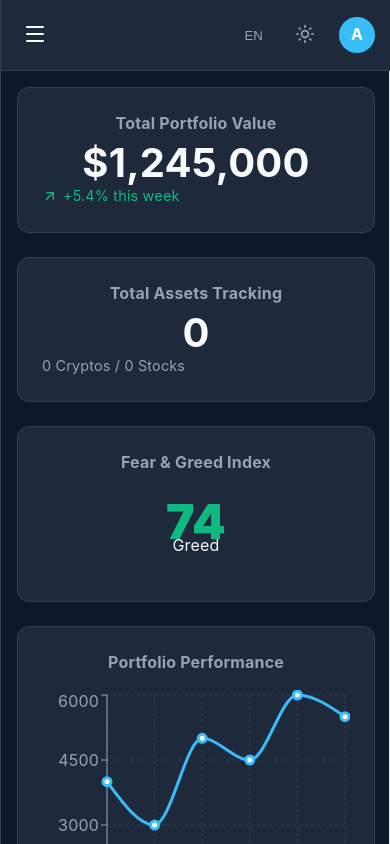
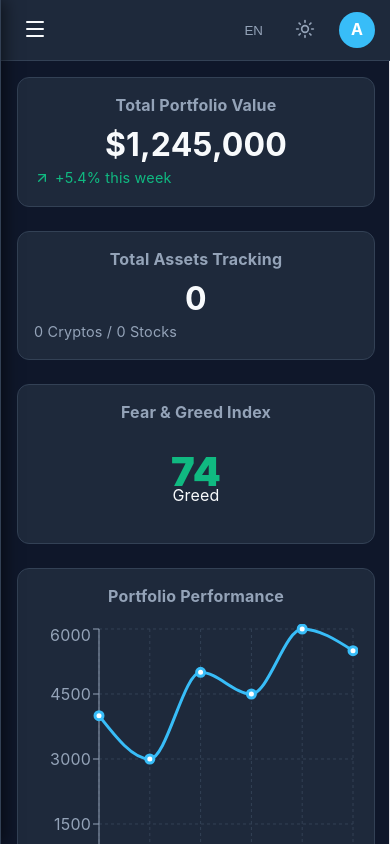
Before and after one commit to TrillionaireViier/trading_wen, a React (Vite) app: page / in a window 390 px wide. Built offline with nearby package versions, Linux system fonts and the light colour scheme.

Commit message:
Add responsive design for mobile

```diff
--- a/src/App.css
+++ b/src/App.css
@@ -266,15 +266,55 @@ body {
 .notification-toast.error { border-left: 4px solid var(--danger-color); }
 @keyframes slideIn { from { transform: translateX(100%); opacity: 0; } to { transform: translateX(0); opacity: 1; } }
 
-/* Mobile */
-.mobile-menu, .mobile-close { display: none; background: transparent; border: none; color: var(--text-primary); cursor: pointer;}
+/* Mobile & Tablet Adaptiveness */
+.mobile-menu, .mobile-close { display: none; background: transparent; border: none; color: var(--text-primary); cursor: pointer; }
+
+@media(max-width: 1024px) {
+  .dashboard-grid { grid-template-columns: repeat(auto-fit, minmax(280px, 1fr)); }
+  .settings-grid { grid-template-columns: 1fr; }
+}
+
 @media(max-width: 768px) {
   .hidden-mobile { display: none !important; }
   .mobile-menu, .mobile-close { display: block; }
-  .sidebar { position: fixed; top: 0; left: -260px; height: 100vh; }
+
+  /* Sidebar Drawer */
+  .sidebar { position: fixed; top: 0; left: -260px; height: 100vh; z-index: 100; box-shadow: 4px 0 15px rgba(0,0,0,0.5); }
   .sidebar.open { left: 0; }
+
+  /* Layout adjustments */
   .dashboard-grid { grid-template-columns: 1fr; }
   .col-span-2 { grid-column: span 1; }
-  .topbar { padding: 0 16px; }
+  .topbar { padding: 0 16px; height: 60px; }
   .content-scroll { padding: 16px; }
+
+  /* Toolbar & Buttons */
+  .toolbar { flex-direction: column; gap: 16px; align-items: stretch; }
+  .toolbar-actions { flex-direction: column; width: 100%; }
+  .toolbar-tools { justify-content: space-between; width: 100%; }
+  .btn-primary, .btn-secondary, .btn-danger { width: 100%; justify-content: center; }
+
+  /* Table Adaptiveness */
+  .table-wrapper { border-radius: 8px; margin-bottom: 20px; }
+  .data-table th, .data-table td { padding: 12px 8px; font-size: 0.85rem; }
+
+  /* Widgets */
+  .widget { padding: 16px; }
+  .stat-value { font-size: 2rem; }
+  .fg-value { font-size: 2.5rem; }
+
+  /* Forms & Settings */
+  .glass-form { padding: 20px; }
+  .settings-card { padding: 16px; }
+
+  /* Pagination */
+  .pagination { flex-direction: column; gap: 10px; }
+  .pagination button { width: 100%; }
 }
+
+@media(max-width: 480px) {
+  .data-table th:nth-child(4), .data-table td:nth-child(4), /* Type */
+  .data-table th:nth-child(5), .data-table td:nth-child(5) { /* Date */
+    display: none;
+  }
+}
```
